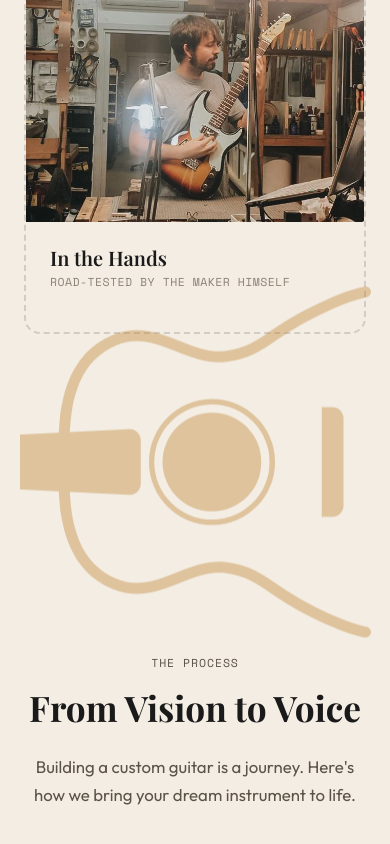
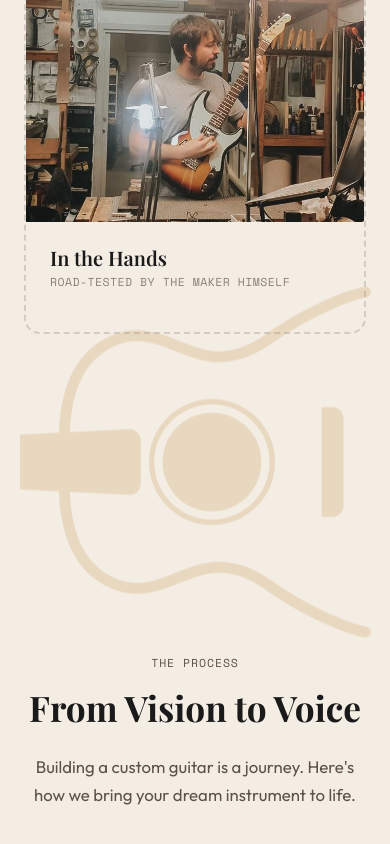
Before and after one commit to JoanDidac/Brut-Guitars, a React (Vite) app: page / in a window 390 px wide. Shown: the part 4785-5629 px from the top of the page. Built offline with nearby package versions, Linux system fonts and the light colour scheme; a web font is replaced by a local one.

Commit message:
Mobile: guitar SVG tweaks — yPercent -17, opacity 0.2, translateY -57%

```diff
--- a/src/components/PickGraphic.jsx
+++ b/src/components/PickGraphic.jsx
@@ -40,8 +40,8 @@ export default function PickGraphic() {
                         },
                         {
                             rotation: 0, // End completely vertical (point B)
-                            yPercent: 0, // Drop down completely so the top edge rests on the juncture
-                            y: -15, // Explicitly land 15px higher than the flush 0% mark
+                            yPercent: -17, // Resting position raised — 17% of own height above seam
+                            y: -35, // Explicitly land 35px higher than the flush 0% mark
                             ease: "none",
                             scrollTrigger: {
                                 trigger: containerRef.current,
--- a/src/index.css
+++ b/src/index.css
@@ -304,8 +304,8 @@ button {
   /* Pull the image halfway up across the literal seam.
        Adjust this translate value visually if it needs to go higher or lower. */
   transform: translateY(-50%);
-  opacity: 0.4;
-  /* Tweaked opacity down to 0.4 */
+  opacity: 0.2;
+  /* Tweaked opacity down to 0.2 */
   /* Theme-aware color via currentColor on the inline SVG */
   color: var(--color-guitar-svg);
   transition: color 0.4s ease;
@@ -321,8 +321,8 @@ button {
   .section-transition-pick__img {
     width: 25rem;
     /* Massive 25rem trial scale */
-    transform: translateY(-47%);
-    /* Moved up 7% from -40% */
+    transform: translateY(-57%);
+    /* Trial: -57% */
   }
 }
 
```
